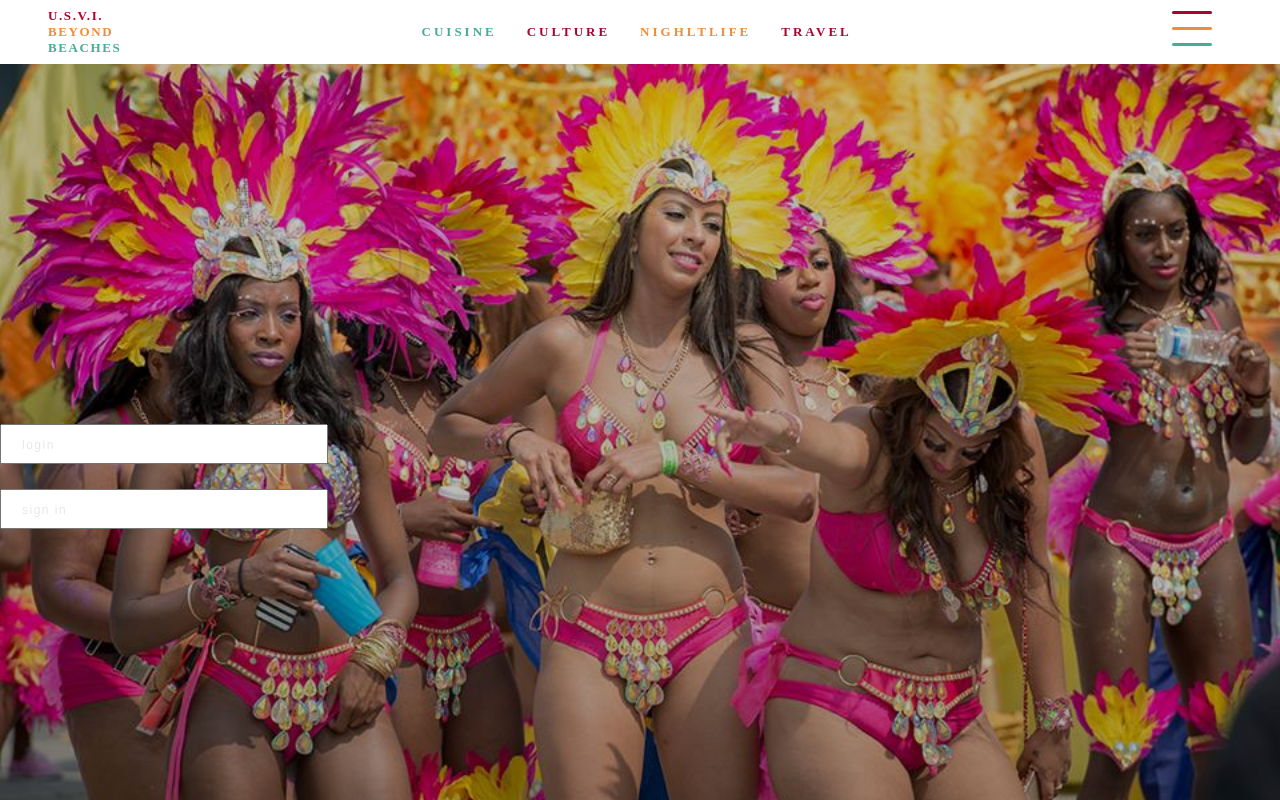
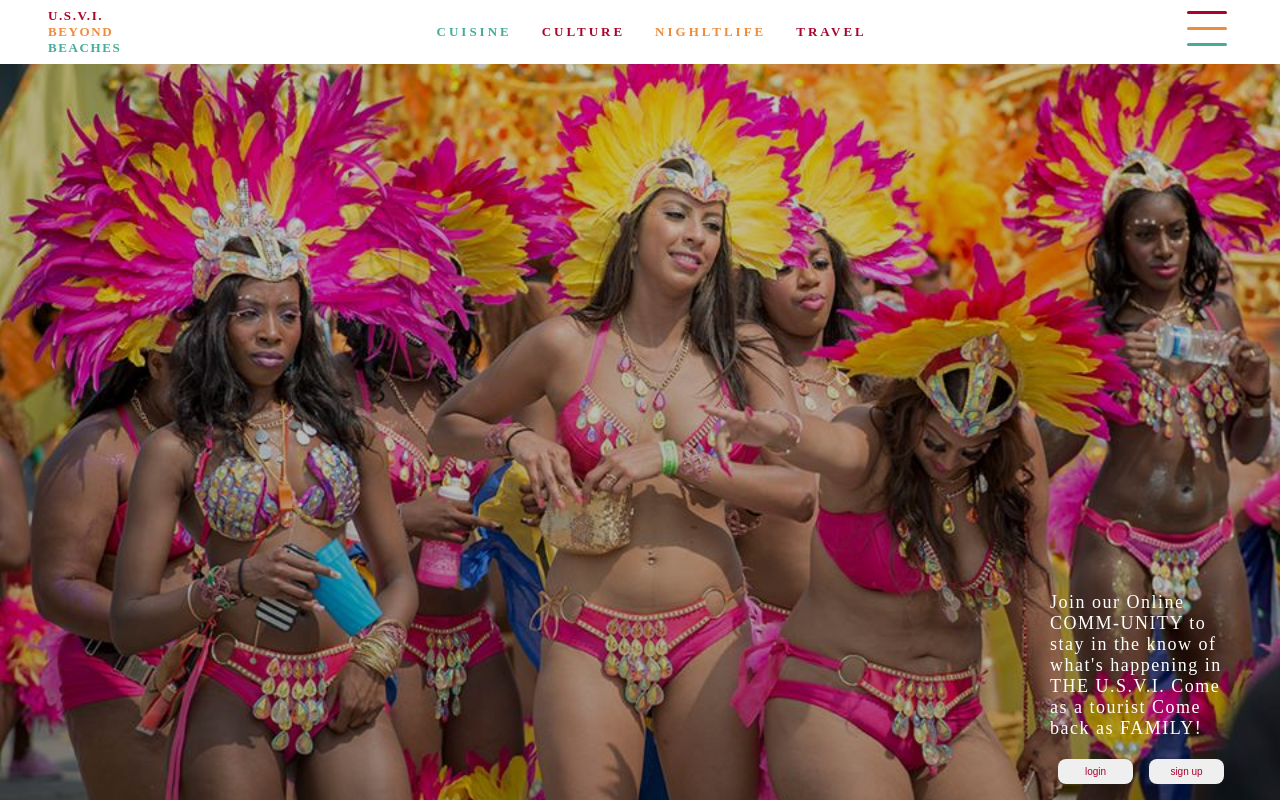
Before and after one commit to gilesomofa/urban-caribbean-flavors, a React (Create React App) app: page / in a window 1280 px wide. Built offline with nearby package versions, Linux system fonts and the light colour scheme.

Commit message:
update ui, create signin component and signup form

```diff
--- a/src/App.css
+++ b/src/App.css
@@ -3,7 +3,7 @@
 	padding: 0;
 	box-sizing: border-box;
 }
-:root{
+:root {
 	--speed: 500ms;
 	--border: 1px solid #474a4d;
 	border-radius: 8px;
@@ -12,28 +12,29 @@
 	height: 100vh;
 	width: 100vw;
 }
-.navContainer{
+.navContainer {
 	display: flex;
 	height: 4em;
 	justify-content: space-between;
 	align-items: center;
-  padding-left:3em;
+	padding-left: 3em;
 	padding-right: 3em;
+	/* padding-top: 5px; */
 }
-.navContainer h2{
-   color:#aa042d;
+.navContainer h2 {
+	color: #aa042d;
 	margin-right: 20px;
 	font-size: small;
 }
-.navContainer h3{
+.navContainer h3 {
 	margin-right: 20px;
 	font-size: small;
 }
-a{
+a {
 	text-decoration: none;
 	font-size: 16px;
 }
-.menu-btn{
+.menu-btn {
 	position: relative;
 	display: flex;
 	padding-top: 35px;
@@ -42,66 +43,68 @@ font-size: 16px;
 	height: 80px;
 	width: 80px;
 	cursor: pointer;
-  transition: all .500ms ease-in-out;
+	transition: all 0.5ms ease-in-out;
 }
-.menu-btn_burger{
+.menu-btn_burger {
 	width: 40px;
 	height: 3px;
 	border-top: 16px;
 	background: #ee8c3a;
 	border-radius: 3px;
-   transition: all .500ms ease-in-out;
-
+	transition: all 0.5ms ease-in-out;
 }
-.menu-btn ::before{
-  content: '';
+.menu-btn ::before {
+	content: ' ';
 	position: absolute;
 	width: 40px;
 	height: 3px;
-  background:#aa042d;
+	background: #aa042d;
 	border-radius: 5px;
-  transition: all .500ms ease-in-out;
+	transition: all 0.5ms ease-in-out;
 }
-.menu-btn ::after{
+.menu-btn ::after {
 	content: '';
 	position: absolute;
 	width: 40px;
 	height: 3px;
 	background: #45ad97;
 	border-radius: 5px;
-  transition: all .500ms ease-in-out;
+	transition: all 0.5ms ease-in-out;
 }
 .menu-btn ::before {
-  transform: translateY(-16px)
+	transform: translateY(-16px);
 }
 .menu-btn ::after {
 	transform: translateY(16px);
 }
-.homePage h2{
-text-align: center;
-color: rgb(170, 4, 45);
+.hamburgerWrapper {
+	width: 50px;
+	display: flex;
+	flex-direction: column;
 }
-li{
+
+li {
 	list-style: none;
 	text-decoration: none;
 }
-.navList{
+.navList {
 	display: flex;
 }
 .navList :hover {
 	color: #45ad97;
 	font-size: 17px;
 }
-#cuisine{
+#cuisine {
 	display: flex;
 	letter-spacing: 3px;
 }
-#cuisine p{
+#cuisine p {
 	margin-left: 15px;
 	margin-right: 15px;
 }
 .homePage {
-  background-image: linear-gradient(rgba(0, 0, 0, 0.2), rgba(0, 0, 0, 0.3)),url("./images/carnaval\ ladies.jpg");
+	background-image: linear-gradient(rgba(0, 0, 0, 0.2), rgba(0, 0, 0, 0.3)),
+		url('./images/carnaval\ ladies.jpg');
 	background-position: center center;
 	background-size: cover;
 	background-repeat: no-repeat;
@@ -109,40 +112,114 @@ li{
 	width: 100%;
 	height: 100vh;
 	display: flex;
-  flex-direction: column;
-  text-align: center;
-  justify-content:center;
-  align-items: center;
+	flex-direction: row;
+	text-align: end;
+	justify-content: flex-end;
+	align-items: flex-end;
 	position: fixed;
 }
-.signupContainer{
-  display: flex;
-  width:100%;
-
+.homePage button {
+	border: none;
+	margin-right: 8px;
+	margin-left: 8px;
+}
+.homePage p {
+	letter-spacing: 1.5px;
+}
+.homePage h2 {
+	text-align: center;
+	color: rgb(170, 4, 45);
+}
+.homePage button {
+	width: 75px;
+	height: 25px;
+	border-radius: 8px;
+	font-size: 10px;
 }
 
-.homePage h1{
+.homePage h1 {
 	font-size: 62px;
 	color: #45ad97;
 	padding-top: 2em;
 	letter-spacing: 8px;
 }
-.homePage h2{
+.homePage h2 {
 	font-style: italic;
-  color:#ee8c3a;
-  /* margin-top: 40px; */
+	color: #ee8c3a;
+}
+/* .homePage [type='text'] {
+	width: 328px;
+	height: 40px;
+	color: azure;
+	margin-top: 25px;
+} */
+
+.signupContainer {
+	width: 230px;
+	padding-right: 40px;
+	padding-bottom: 80px;
+	text-align: left;
+}
+.signupContainer p {
+	color: white;
+	font-size: 18px;
+}
+.profilePic {
+	height: 132px;
+  width: 132px;
+  border-radius: 50%;
+  background-image: url('./images/prince-akachi-J1OScm_uHUQ-unsplash.jpeg');
+  background-size: cover;
+  margin-bottom: 100px;
+  margin-top: 100px;
+  position:relative;
+
+}
+.signinContainer .leftSide {
+	background-image: url(./images/ocean4signup.jpg);
+  background-size: cover;
+	height: 960px;
+	width: 100%;
+	display: flex;
+	flex-direction: column;
+	justify-content: center;
+	align-items: center;
+  padding-bottom: 50px;
+}
+.submitForm {
+	width: 432px;
+}
+.submitForm input {
+	display: flex;
+	flex-direction: column;
+	margin-top: 15px;
+	border: 0.5px solid white;
+	background-color: transparent;
+	border-radius: 15px;
+  height: 62px;
+  width: 432px;
+}
+input[type='text'] {
+	display: block;
+	padding: 12px 20px;
+	/* margin-bottom: 8px; */
+	width: 100%;
+	box-sizing: border-box;
+	font-family: Arial, Helvetica, sans-serif;
 }
 
-input ::placeholder{
-  color: azure;
+input::placeholder {
+	color: rgb(250, 250, 248);
+	font-size: 20px;
+	letter-spacing: 1.5px;
+	text-align: center;
+}
+.logbuttons {
+	display: flex;
+	padding-right: 5px;
+	align-items: flex-start;
 }
 
-.homePage [type="text"]{
-  width:328px;
-  height: 40px;
-  color:  azure;
-  margin-top: 25px;
-}
 .title {
 	display: flex;
 	flex-direction: column;
@@ -151,7 +228,7 @@ input ::placeholder{
 	padding-top: 2em;
 	padding-bottom: 2em;
 	vertical-align: middle;
-  letter-spacing: .1em;
+	letter-spacing: 0.1em;
 }
 .title .urban {
 	color: #aa042d;
@@ -163,8 +240,7 @@ input ::placeholder{
 	color: #45ad97;
 }
 
-
- button{
+button {
 	width: 25em;
 	height: 3em;
 	border-radius: 10px;
@@ -181,14 +257,15 @@ input ::placeholder{
 	flex-direction: column;
 	text-align: justify;
 	background-image: linear-gradient(rgba(0, 0, 0, 0.6), rgba(0, 0, 0, 0.6)),
-    url("./images/white-and-black-moon-with-black-skies-and-body-of-water-748626.jpg");
+		url('./images/white-and-black-moon-with-black-skies-and-body-of-water-748626.jpg');
 
 	background-size: cover;
 	background-repeat: no-repeat;
 	color: ivory;
 	height: 100vh;
 	font-size: 20px;
-  padding-left: 35px;
+	padding-left: 45px;
+	padding-top: 25px;
 }
 .aboutPageText input {
 	width: 50%;
@@ -206,18 +283,18 @@ input ::placeholder{
 	font-size: 20px;
 }
 .aboutPageText .redHead {
-  color: #ee8c3a;
+	color: #aa042d;
 }
 .aboutPageDo p {
 	margin-right: 25px;
 	font-size: 20px;
 	width: 100%;
 }
-  .aboutTopper{
+.aboutTopper {
 	text-align: center;
 }
-  .aboutTopper h3{
-    color:#aa042d;
+.aboutTopper h3 {
+	color: #ee8c3a;
 }
 .contactForm {
 	height: 100vh;
@@ -246,34 +323,15 @@ text-align: center;
 .contactForm {
 	width: 100%;
 }
-/* h1 {
-  margin-bottom: 10px;
-  font-size: 60px;
-} */
 
-input[type="text"] {
-  display: block;
-  padding: 12px 20px;
-  /* margin-bottom: 8px; */
-  width: 100%;
-  box-sizing: border-box;
-  font-family: Arial, Helvetica, sans-serif;
-}
-input::placeholder {
-  color: rgb(197, 197, 195);
-  opacity: 0.4;
-  font-size: 12px;
-  letter-spacing: 1.5px;
-}
+
 
 fieldset {
 	width: 400px;
 	margin-top: 5px;
 	color: ivory;
 }
-.form{
-  width: 100%;
-}
+
 .radio {
 	display: flex;
 	justify-content: space-evenly;
@@ -285,20 +343,20 @@ fieldset {
 }
 .comments {
 	width: 100%;
-
 }
 .comments p {
 	margin-bottom: 10px;
 	font-size: 22px;
 	color: ivory;
 }
-.comments input[type="text"] {
+.comments input[type='text'] {
 	width: 100%;
 	height: 120px;
 }
 
-.aboutTopper h3{
+.aboutTopper h3 {
 	padding-top: 20px;
 }
-.button.signup{
-background: none;}
+.button.signup {
+	background: none;
+}
--- a/src/App.js
+++ b/src/App.js
@@ -6,6 +6,8 @@ import About from "./components/About";
 import Form from "./components/Form";
 import Dropdown from "./components/Dropdown"
 import Gallery from "./components/Gallery";
+import Signin from "./components/Signin";
+import SignupForm from "./components/SignupForm";
 import { BrowserRouter as Router } from "react-router-dom";
 import { Switch, Route } from "react-router-dom";
 
@@ -19,6 +21,7 @@ function App() {
           <Route path="/menu" component={Dropdown} />;
           <Route path="/about" component={About} />;
           <Route path="/gallery" component={Gallery} />;
+          <Route path="/signin" component={Signin} />;
           <Route path="/contact" component={Form} />;
         </Switch>
       </div>
--- a/src/components/About.js
+++ b/src/components/About.js
@@ -22,10 +22,10 @@ function About() {
         <br/><br/>
         <h1 className="redHead">What Do We Do?</h1>
         <p>
-          We are here to make your trip to the islands more enjoyable. Cruising through? Visiting for a week? Expat? Local? We got your back. We are about creating an amazing experience for all. We are about creating a thriving, healthy, inclusive community. We support local businesses, artesans, culture, sustainability.
+          We are here to make your trip to the islands more enjoyable. Cruising through? Visiting for a week? Expat? Local? We got your back. We are about creating an amazing experience for all. We are leveraging technology to create a thriving, healthy, community where ALL are welcomed. We support local businesses, artists, and culture. We champion sustainability and those who practice it on the islands.
 
         </p>
-        <div className = "aboutTopper"><h3>Join our member's portal <span>" USVI BEYOND BEACHES" </span> for tips from other Carribean travelers and locals</h3>
+        <div className = "aboutTopper"><h3>Join our member's portal <span>" U.S.V.I. BEYOND BEACHES" </span> for tips from other Carribean travelers and locals</h3>
       <button className="signup">Sign Up Today</button></div>
       </div>
 
--- a/src/components/Home.js
+++ b/src/components/Home.js
@@ -5,13 +5,15 @@ class Home extends Component {
 	render() {
 		return (
 			<div className='homePage'>
-				<section className="signupContainer">
-					<form action="login">
-						<input type="text" placeholder = "login" />
-						<input type="text" placeholder = "sign in" />
-
-
-					</form>
+				<section className='signupContainer'>
+					<p>
+						Join our Online COMM-UNITY to stay in the know of what's happening
+						in THE U.S.V.I. Come as a tourist Come back as FAMILY!
+					</p>
+					<div className='logbuttons'>
+						<button>login</button>
+						<button>sign up</button>
+					</div>
 				</section>
 			</div>
 		);
--- a/src/components/Nav.js
+++ b/src/components/Nav.js
@@ -2,6 +2,9 @@ import React from 'react';
 import '../App.css';
 
 function Nav() {
+
+	const menuItems = ['Home', 'Blog', 'About','Gallery', 'Contact' ];
+
 	return (
 		<div className='navContainer'>
 			<div className='title'>
@@ -14,8 +17,10 @@ function Nav() {
 				<p style={{ color: '#45ad97' }}> CUISINE</p> <p>CULTURE</p>{' '}
 				<p style={{ color: '#ee8c3a' }}>NIGHLTLIFE</p> <p>TRAVEL</p>
 			</h2>
-			<div className='menu-btn' onClick={() => alert('hi!')}>
+			<div className='hamburgerWrapper' >
+			<div className='menu-btn' onClick={() => {menuItems.map(item =><ul><li>{item}</li></ul>)}}>
 				<div className='menu-btn_burger'></div>
+			</div>
 			</div>
 		</div>
 	);
--- /dev/null
+++ b/src/components/Signin.js
@@ -0,0 +1,19 @@
+import React, { Component } from 'react';
+import '../App.css';
+import SignupForm from "./SignupForm";
+class Signin extends Component {
+	render() {
+		return (
+			<main className='signinContainer'>
+				<section className='leftSide'>
+				<div className='profilePic'></div>
+
+
+					{ <SignupForm/> }</section>
+
+				<section className='rightSide'></section>
+			</main>
+		);
+	}
+}
+export default Signin;
--- a/src/components/Signin.jsx
+++ /dev/null
@@ -1,6 +0,0 @@
-<div className='signupContainer'>
-					<input type='text' placeholder='Email' />
-					<input type='text' placeholder='Password' />
-					<button className='login'>Sign Up</button>
-					<button className='login'>Member Login</button>
-				</div>
--- /dev/null
+++ b/src/components/SignupForm.js
@@ -0,0 +1,43 @@
+import React,{Component} from "react";
+class SignupForm extends React.Component {
+    constructor(props) {
+        super(props);
+        this.state = {value: ''};
+
+        this.handleChange = this.handleChange.bind(this);
+        this.handleSubmit = this.handleSubmit.bind(this);
+      }
+
+      handleChange(event) {
+        this.setState({value: event.target.value});
+      }
+
+      handleSubmit(event) {
+        alert('A name was submitted: ' + this.state.value);
+        event.preventDefault();
+      }
+
+      render() {
+        return (
+          <form className='submitForm' onSubmit={this.handleSubmit}>
+            <label>
+              <input type="text" placeholder= 'name' value={this.state.value} onChange={this.handleChange} />
+            </label>
+            <label>
+              <input type="text" placeholder= 'email' value={this.state.value} onChange={this.handleChange} />
+            </label>
+            <label>
+              <input type="text" placeholder= 'password' value={this.state.value} onChange={this.handleChange} />
+            </label>
+            <label>
+              <input type="text" placeholder= 'confirm password' value={this.state.value} onChange={this.handleChange} />
+            </label>
+            <label>
+              <input type="text" placeholder= 'submit' value={this.state.value} onChange={this.handleChange} />
+            </label>
+          </form>
+        );
+      }
+}
+
+export default SignupForm;
```
Also changed, not shown: src/images/ocean4signup.jpg (added), 1 other file (tests, documents, lock files or other folders). Lines whose indentation alone changed are shown as unchanged.
